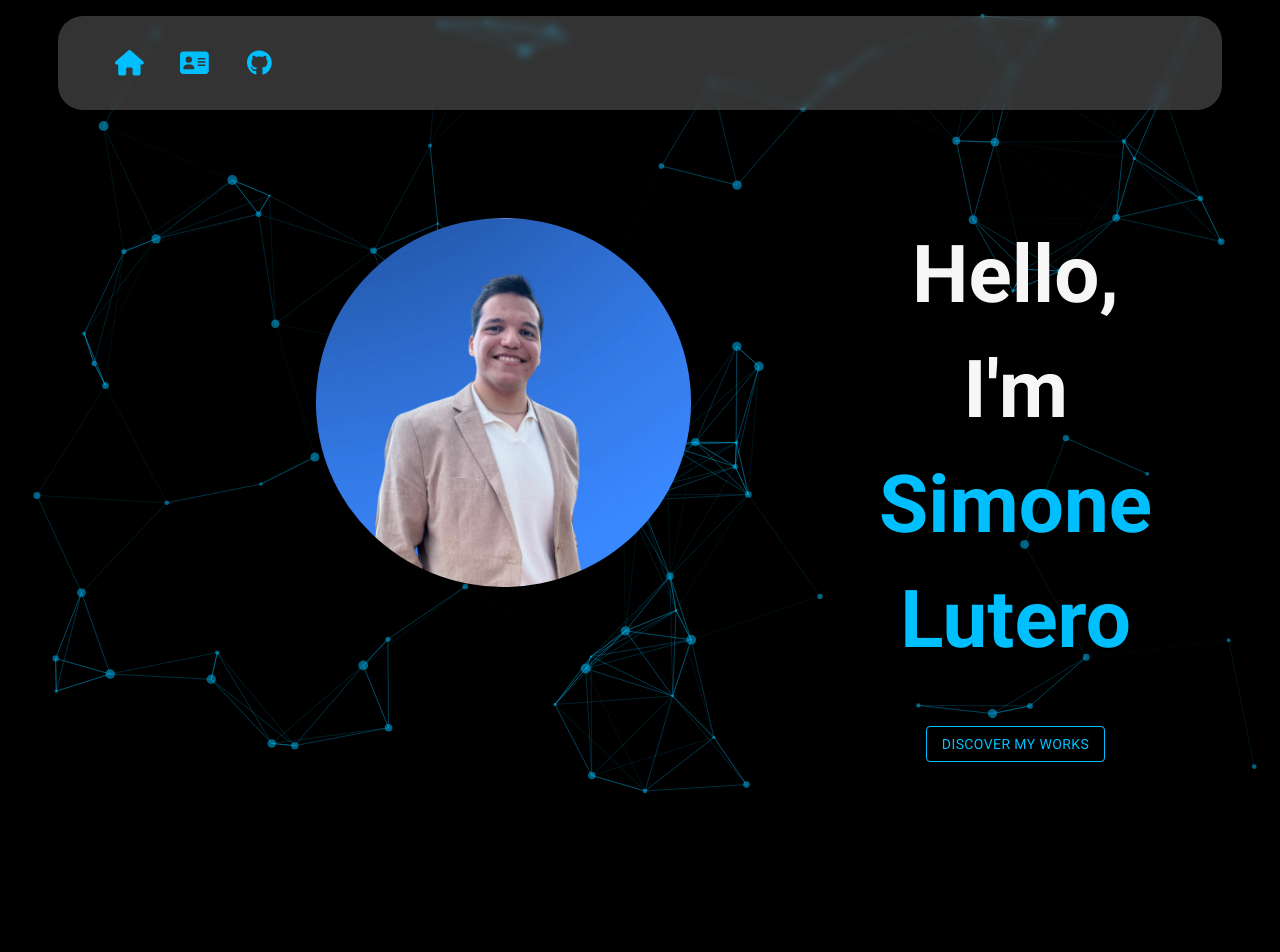
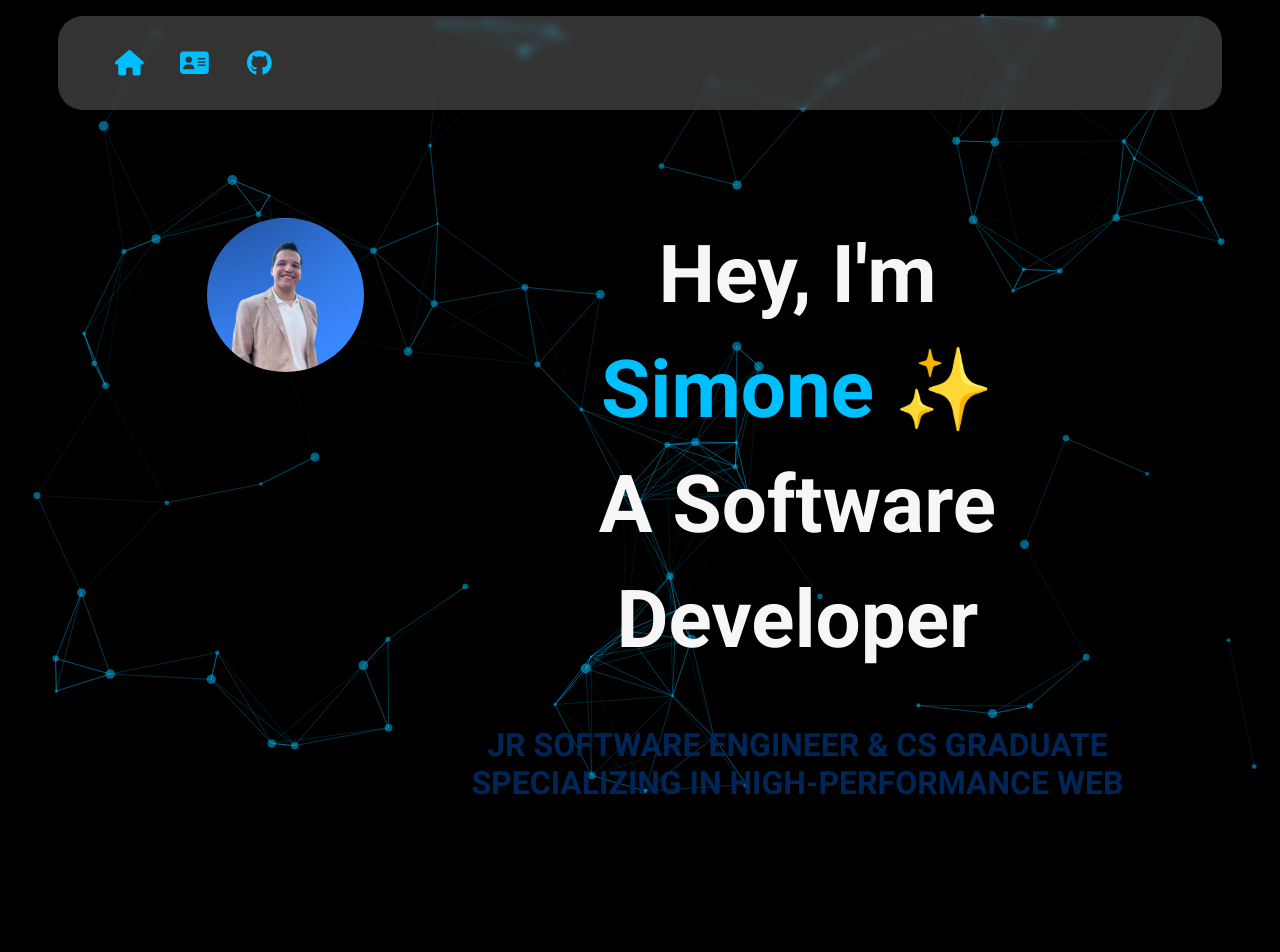
Before and after one commit to simlu2000/simonelutero, a React (Create React App) app: page / in a window 1280 px wide. Shown: the top 952 px of the page. Built offline with nearby package versions, Linux system fonts and the light colour scheme.

Commit message:
Update HomeScreen.js

```diff
--- a/src/components/HomeScreen.js
+++ b/src/components/HomeScreen.js
@@ -5,6 +5,9 @@ import Works from './Works';
 import { Button } from '@mui/material';
 import Particles from 'react-tsparticles';
 import { loadFull } from 'tsparticles';
+import { FontAwesomeIcon } from '@fortawesome/react-fontawesome';
+import { faGithub, faLinkedin, faInstagram } from '@fortawesome/free-brands-svg-icons';
+import { faEnvelope } from '@fortawesome/free-solid-svg-icons';
 
 function HomeScreen() {
   const particlesInit = async (main) => {
@@ -35,7 +38,7 @@ function HomeScreen() {
   return (
     <div className="main-content" style={{ position: "relative", minHeight: "100vh", overflow: "hidden" }}>
 
-      <section id="first" className="hero" style={{ height:'100vh',position: 'relative', zIndex: 1, overflow: 'hidden' }}>
+      <section id="first" className="hero" style={{ height: '100vh', position: 'relative', zIndex: 1, overflow: 'hidden' }}>
         <Particles
           id="tsparticles"
           init={particlesInit}
@@ -48,16 +51,38 @@ function HomeScreen() {
           </div>
           <div>
             <h1 className="title">
-              Hello, I'm <br />
-              <span className="name">Simone Lutero</span>
+              Hey, I'm <br />
+              <span className="name">Simone ✨</span> <br></br>
+              A Software Developer
             </h1>
+            <h2>Jr Software Engineer & CS Graduate specializing in high-performance web applications. Focused on React and TypeScript, I am dedicated to writing clean, scalable code and designing intuitive user interfaces.</h2>
+
+            <div className="container">
+              <div id="social" className="row">
                 <Button
                   variant="outlined"
                   href="#works"
                   sx={{ color: "#00BFFF", borderColor: "#00BFFF" }}
                 >
-              Discover my works
+                  View Projects
                 </Button>
+                <a href="https://github.com/simlu2000" className="link">
+                  <FontAwesomeIcon icon={faGithub} className='social_icon' />
+                </a>
+                <a href="https://www.linkedin.com/in/simone-lutero276/" className="link">
+                  <FontAwesomeIcon icon={faLinkedin} className='social_icon' />
+                </a>
+                <a href="https://www.instagram.com/simo_lut" className="link">
+                  <FontAwesomeIcon icon={faInstagram} className='social_icon' />
+                </a>
+                <a href="mailto:simone.lutero1@gmail.com" className="link">
+                  <FontAwesomeIcon icon={faEnvelope} className='social_icon' />
+                </a>
+              </div>
+              <div id="copyright" className="row">
+                <div className="footer_info">Simone Lutero copyright @2025</div>
+              </div>
+            </div>
           </div>
         </div>
       </section>
```
Lines whose indentation alone changed are shown as unchanged.
